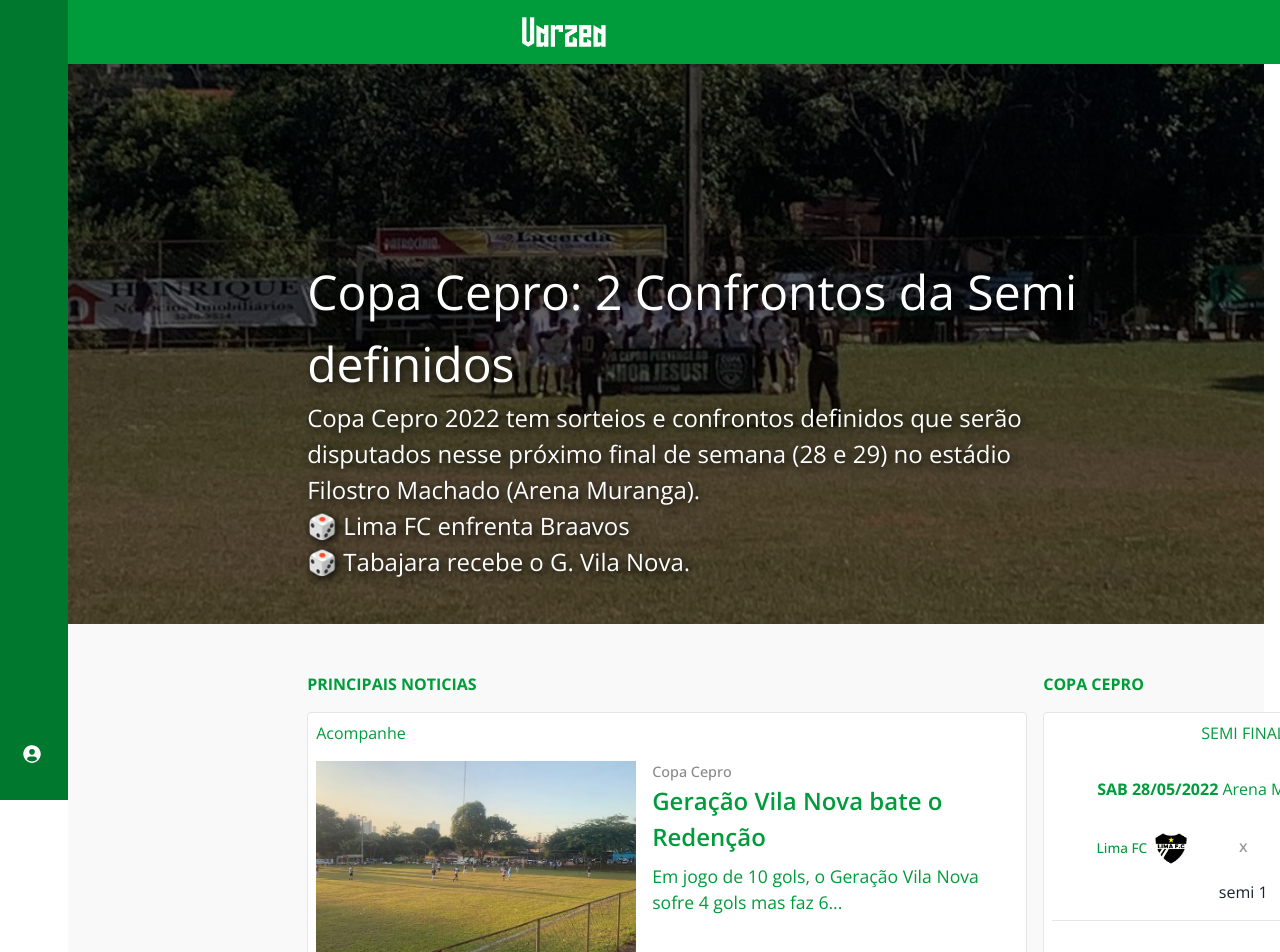
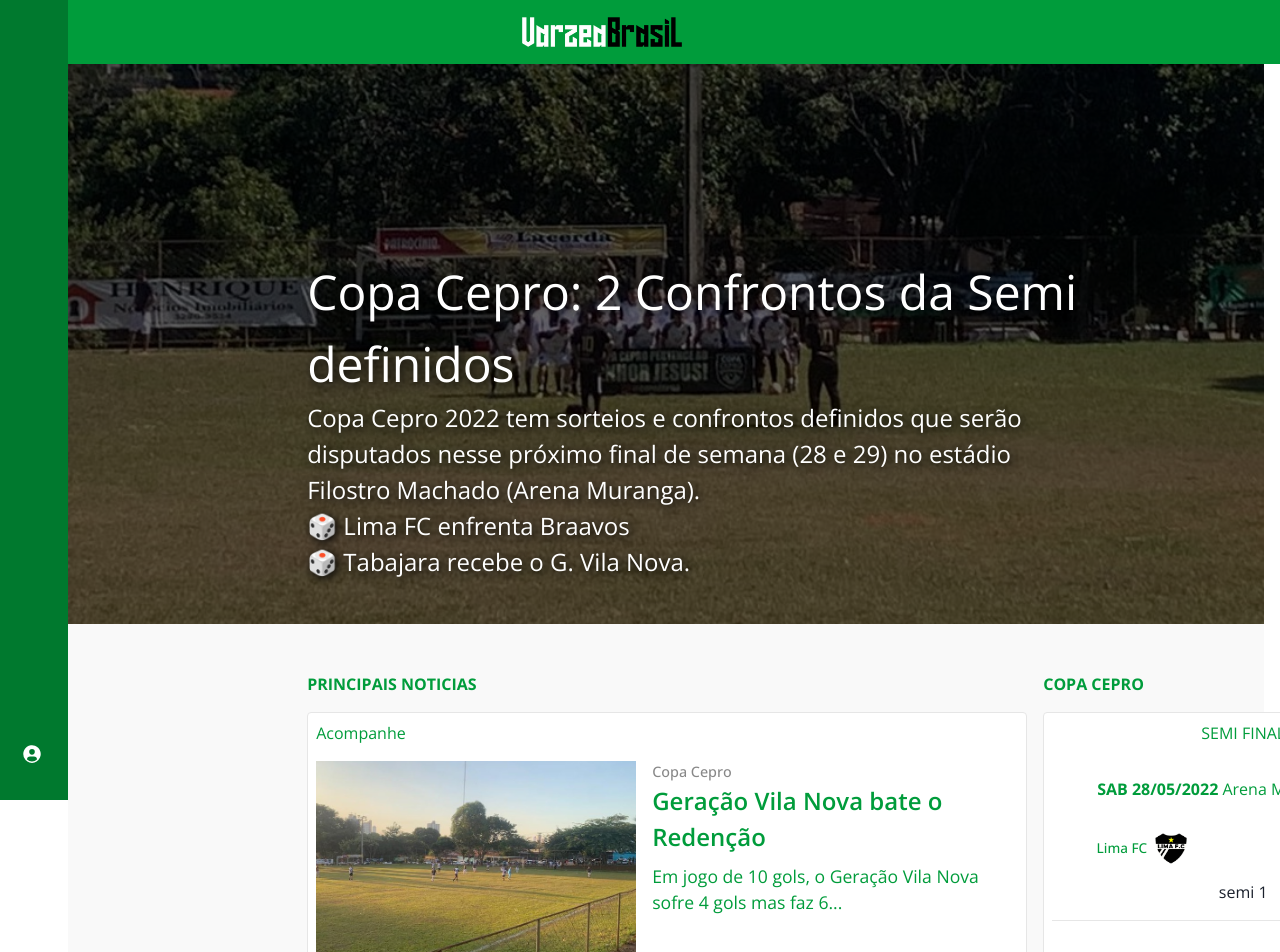
Before and after one commit to edgaregidio/varzeabrasil-app, a React (Vite) app in the folder web/: page / in a window 1280 px wide. Shown: the top 952 px of the page. Built offline with nearby package versions, Linux system fonts and the light colour scheme; some icons are missing.

Commit message:
icon exchange

```diff
--- a/web/src/components/CardTable/styles.css
+++ b/web/src/components/CardTable/styles.css
@@ -76,6 +76,7 @@
   text-transform: lowercase;
   position: relative;
   bottom: 0.125rem;
+  z-index: -1;
 }
 
 .card-table .teams .results h2 {
--- a/web/src/components/SemiFinal/index.jsx
+++ b/web/src/components/SemiFinal/index.jsx
@@ -2,7 +2,7 @@
 import CardTable from '../CardTable'
 
 import Lima from '../../assets/lima.png'
-import Braavos from '../../assets/braavos.png'
+import BraavosBlack from '../../assets/braavosblack.png'
 import Tabajara from '../../assets/tabajara.png'
 import GVilaNova from '../../assets/gvilanova.png'
 
@@ -17,7 +17,7 @@
         resultA={''}
         resultB={''}
         nameB={'Braavos'}
-        teamB={Braavos}
+        teamB={BraavosBlack}
         phase={'semi 1'}
       />
       <CardTable
```
Also changed, not shown: web/src/assets/braavosblack.png (added), web/src/assets/logovb.png.
